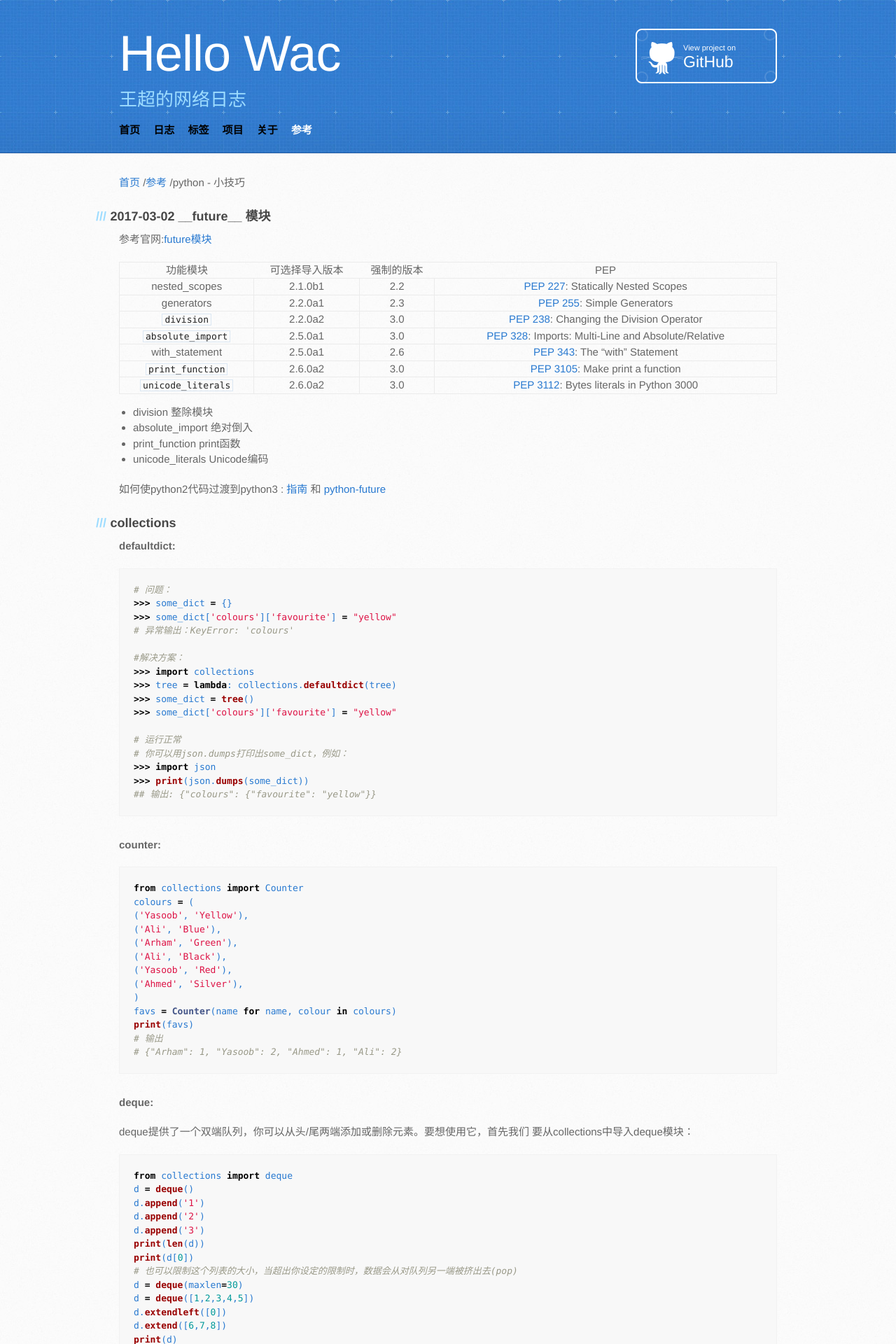
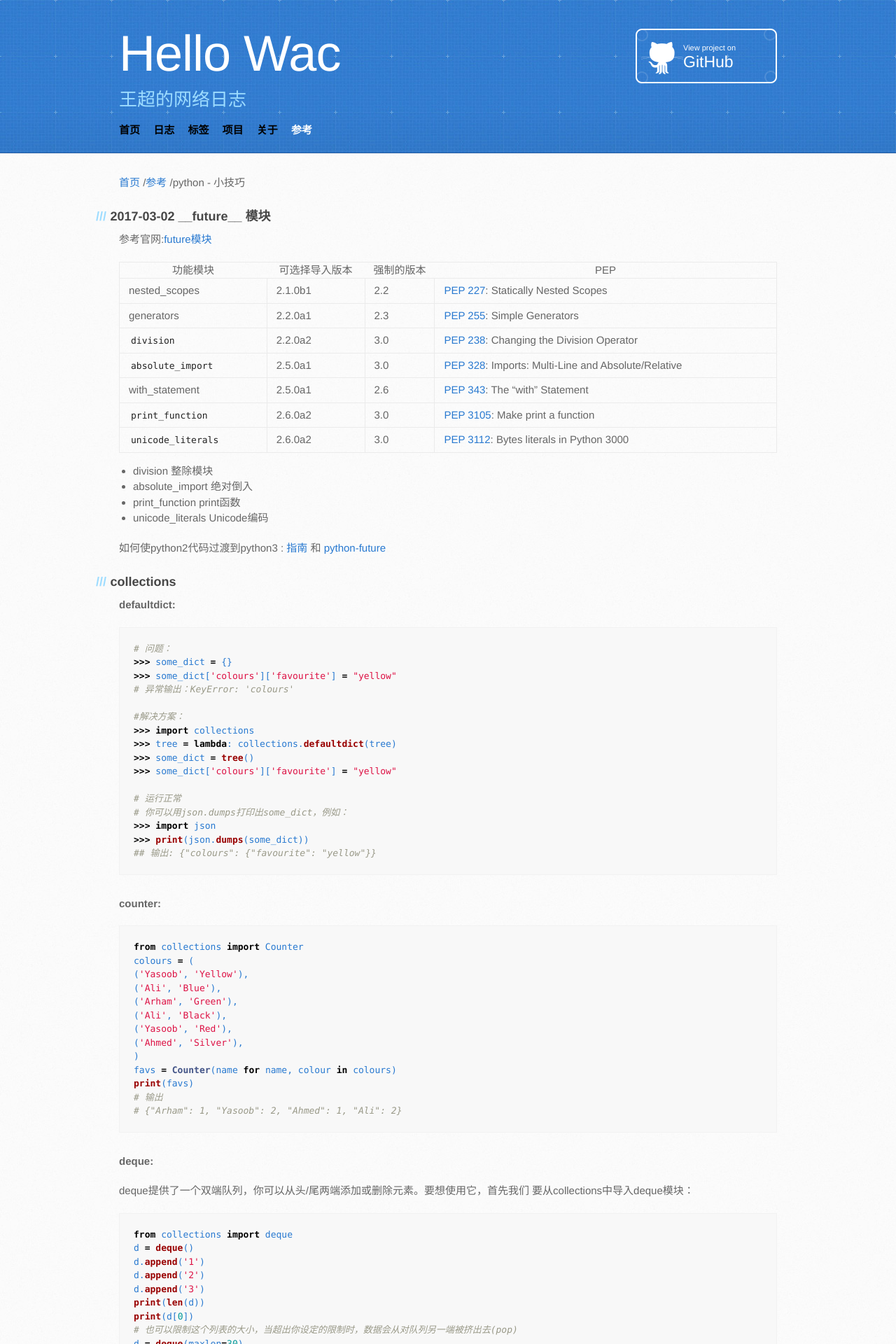
Before and after one commit to hellowac/hellowac.github.io.old, a Jekyll site: the page built from refer/2017-01-01-pythontips.md, in a window 1280 px wide. Shown: the top 1920 px of the page at 70% size. Built offline with Jekyll 4.4.1, drawn with Linux system fonts in a browser that asks for light colours; some web fonts are replaced.

Commit message:
更新样式

```diff
--- a/assets/css/style.scss
+++ b/assets/css/style.scss
@@ -393,7 +393,8 @@ th {
 
 .highlight .err {
   color: #a61717;
-  background-color: #e3d2d2; }
+  // background-color: #e3d2d2;
+  }
 
 .highlight .gd {
   color: #000000;
@@ -689,9 +690,13 @@ code, pre {
   color: #222; }
 
 code {
+  font-family: "SFMono-Regular", Consolas, "Liberation Mono", Menlo, Courier, monospace;
   padding: 0 3px;
-  /*background-color: #f2f8fc;*/
-  border: solid 1px #dbe7f3; }
+  // background-color: #f2f8fc;
+  // background-color: rgba(27,31,35,0.05);
+  border-radius: 3px;
+  // border: solid 1px #dbe7f3;
+ }
 
 pre {
   padding: 20px;
@@ -726,7 +731,8 @@ th {
 
 td {
   font-weight: 300;
-  text-align: center;
+  padding: 6px 13px;
+  // text-align: left;
   border: 1px solid #ebebeb; }
 
 form {
```
